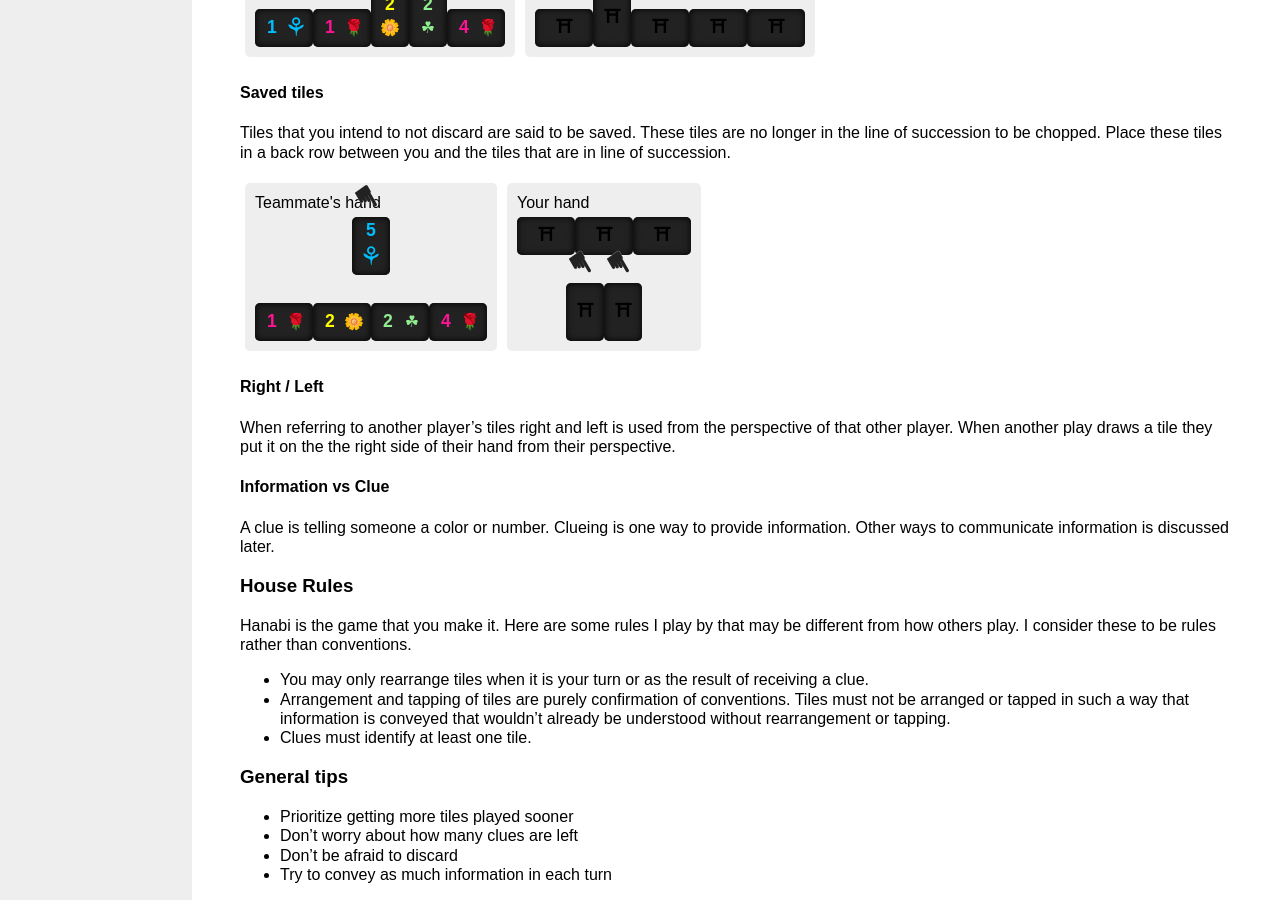
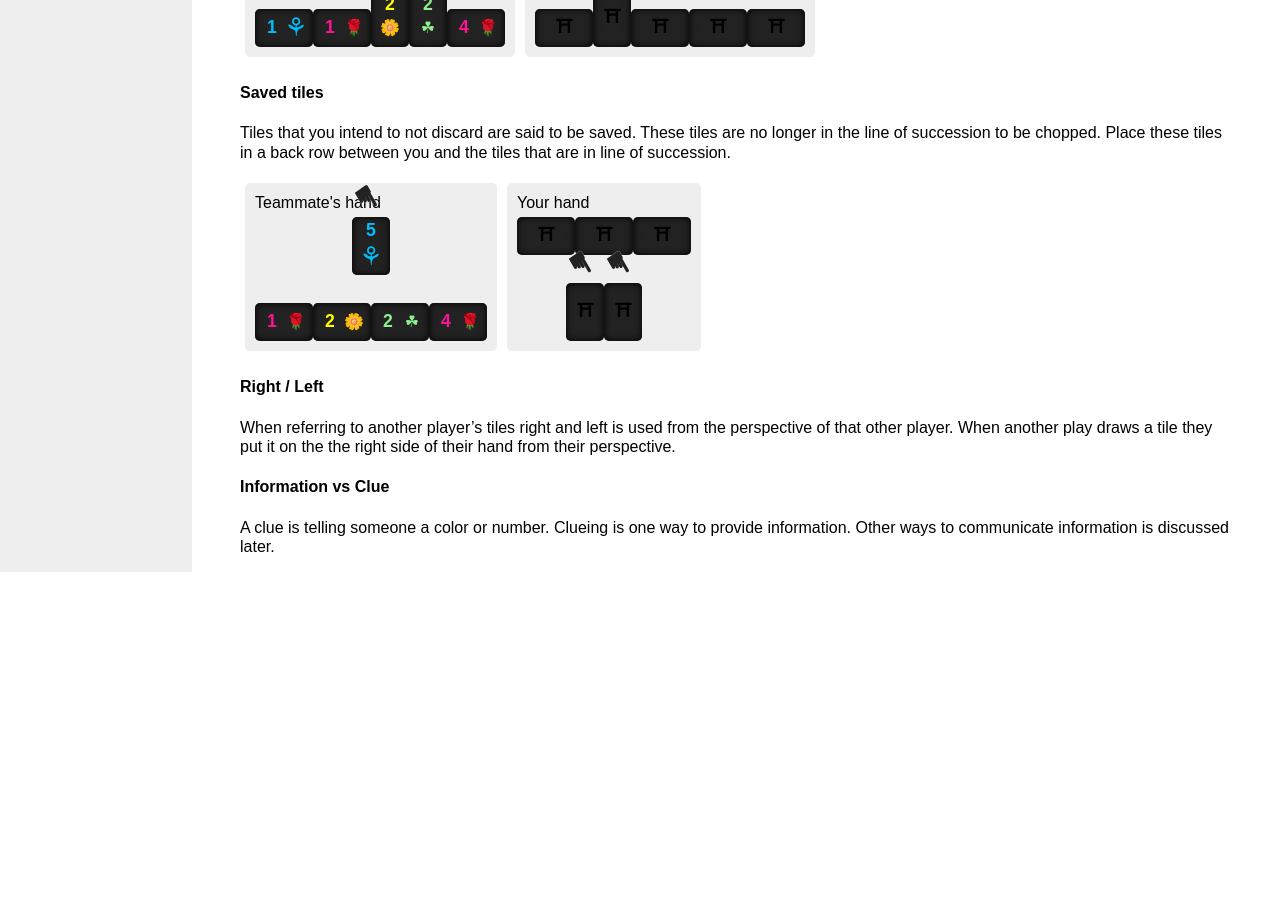
Before and after one commit to davidleston/hanabi-how-to, a Jekyll site: the page built from basic-conventions.md, in a window 1280 px wide and 900 px high, scrolled down 3293 px. Built offline with Jekyll 4.4.1, drawn with Linux system fonts in a browser that asks for light colours; after the commit the page ends 3865 px from its top, so only the background shows below that.

Commit message:
Removing content that was copied instead of moved.

```diff
--- a/basic-conventions.md
+++ b/basic-conventions.md
@@ -419,15 +419,3 @@ When referring to another player's tiles right and left is used from the perspec
 #### Information vs Clue
 
 A clue is telling someone a color or number. Clueing is one way to provide information. Other ways to communicate information is discussed later.
-
-### House Rules
-Hanabi is the game that you make it. Here are some rules I play by that may be different from how others play. I consider these to be rules rather than conventions.
-- You may only rearrange tiles when it is your turn or as the result of receiving a clue.
-- Arrangement and tapping of tiles are purely confirmation of conventions. Tiles must not be arranged or tapped in such a way that information is conveyed that wouldn’t already be understood without rearrangement or tapping.
-- Clues must identify at least one tile.
-
-### General tips
-- Prioritize getting more tiles played sooner
-- Don’t worry about how many clues are left
-- Don’t be afraid to discard
-- Try to convey as much information in each turn
```
